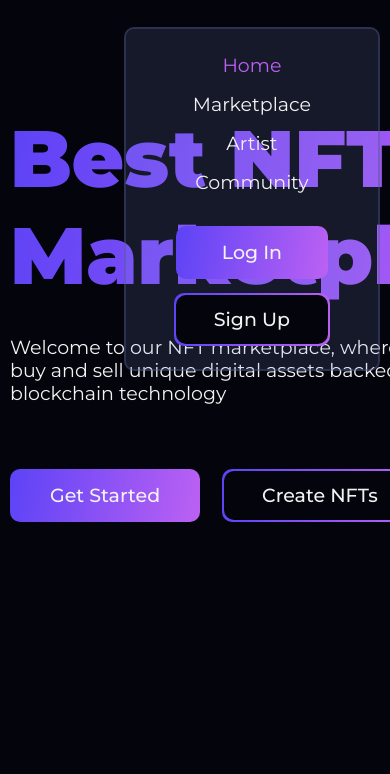
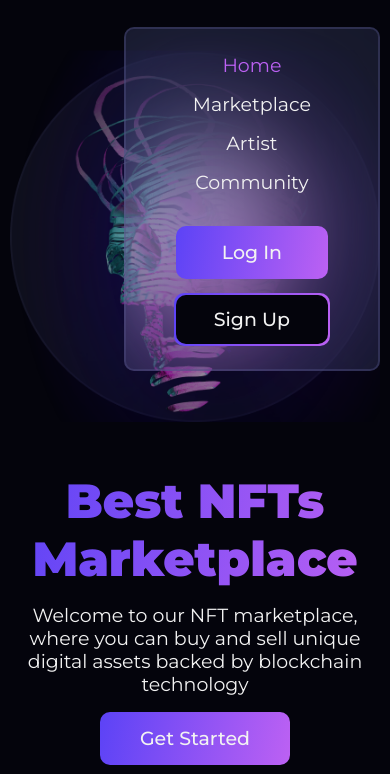
Before and after one commit to ptrv-dev/www-next-gen, a website: page src/index.html in a window 390 px wide. Both pictures are taken after a click on the button 365 px from the left and 55 px from the top of the page. Shown: the part 70-844 px from the top of the page. Drawn offline with nearby package versions, Linux system fonts and the light colour scheme; files that its build step writes are made by us from their sources.

Commit message:
Hero Section - Responsive all devices

```diff
--- a/src/js/app.js
+++ b/src/js/app.js
@@ -1,3 +1,4 @@
+const body = document.body;
 const headerMenuButton = document.querySelector('.header__menu');
 const headerMenuNavigation = document.querySelector('nav.header__nav.nav');
 const headerMenuActions = document.querySelector('.header__actions');
@@ -6,6 +7,7 @@ const headerContainer = document.querySelector('.header__container');
 headerMenuButton.addEventListener('click', () => {
   headerMenuButton.classList.toggle('header__menu_active');
   headerMenuNavigation.classList.toggle('nav_active');
+  body.classList.toggle('ovh');
 });
 
 const handleResize = () => {
--- a/src/scss/app/_common.scss
+++ b/src/scss/app/_common.scss
@@ -11,6 +11,9 @@ body {
   font-size: $font-size;
   color: $font-color;
   background: $body-background;
+  &.ovh {
+    overflow: hidden;
+  }
 }
 
 .container {
--- a/src/scss/pages/_header.scss
+++ b/src/scss/pages/_header.scss
@@ -126,10 +126,12 @@
 .nav {
   @media screen and (max-width: 1460px) {
     position: absolute;
+    z-index: 999;
     top: calc(100% + 25px);
     right: 10px;
     padding: 25px 50px;
     background: rgba(134, 155, 223, 0.14);
+    backdrop-filter: blur(50px);
     border: 2px solid rgba(83, 84, 136, 0.4);
     border-radius: 10px;
     transform: translateY(-50px);
--- a/src/scss/pages/_hero.scss
+++ b/src/scss/pages/_hero.scss
@@ -1,6 +1,9 @@
 .hero {
   min-height: 100vh;
   padding-top: 180px;
+  @media screen and (max-width: 768px) {
+    padding-top: 120px;
+  }
 
   // .hero__container
 
@@ -8,6 +11,10 @@
     display: flex;
     align-items: center;
     justify-content: space-between;
+    @media screen and (max-width: 768px) {
+      flex-direction: column-reverse;
+      gap: 50px;
+    }
   }
 
   // .hero__col
@@ -18,6 +25,14 @@
     max-width: 700px;
     @media screen and (max-width: 1460px) {
       max-width: 560px;
+    }
+    @media screen and (max-width: 1023.98px) {
+      max-width: 460px;
+    }
+    @media screen and (max-width: 768px) {
+      width: 100%;
+      max-width: 100%;
+      text-align: center;
     }
   }
 
@@ -32,21 +47,44 @@
     @media screen and (max-width: 1460px) {
       font-size: 80px;
     }
+    @media screen and (max-width: 1023.98px) {
+      font-size: 64px;
+    }
+    @media screen and (max-width: 500px) {
+      font-size: 48px;
+    }
   }
 
   // .hero__text
 
   &__text {
     margin: 32px 0 64px 0;
-    max-width: 90%;
+    @media screen and (min-width: 768.02px) {
+      max-width: 90%;
+    }
+    @media screen and (max-width: 768px) {
+      margin: 32px 0;
+    }
+    @media screen and (max-width: 500px) {
+      margin: 16px 0;
+    }
   }
 
   // .hero__row
 
   &__row {
     display: flex;
-    gap: 1.5rem;
+    gap: 24px;
     align-items: center;
+    @media screen and (max-width: 768px) {
+      justify-content: center;
+    }
+    @media screen and (max-width: 500px) {
+      gap: 16px;
+    }
+    @media screen and (max-width: 424.98px) {
+      flex-direction: column;
+    }
   }
 
   // .hero__illustration
@@ -54,6 +92,5 @@
   &__illustration {
     width: 100%;
     max-width: 600px;
-    // height: 600px;
   }
 }
```
